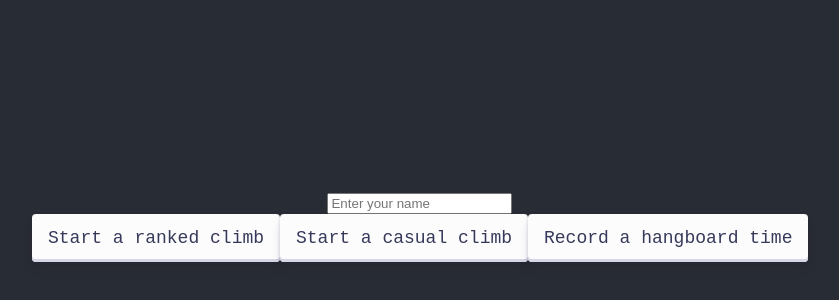
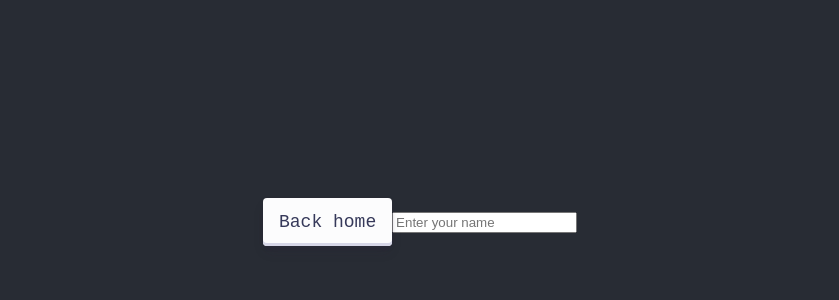
Before and after one commit to timhow38/antELOpe, a React (Create React App) app in the folder antelope/: page / in a window 1280 px wide. Shown: the part 178-478 px from the top of the page, without its empty margins (220-1059 px from the left). Built offline with nearby package versions, Linux system fonts and the light colour scheme.

Commit message:
More infrastructure

```diff
--- a/antelope/src/App.js
+++ b/antelope/src/App.js
@@ -4,18 +4,17 @@ import BodyRouter from './components/BodyRouter';
 import { initializeApp } from "firebase/app";
 import { getFirestore } from 'firebase/firestore';
 import config from './config';
-import React, { useState } from 'react'
-import { doc, setDoc, getDoc } from "firebase/firestore";
+import React, { useState, useContext } from 'react'
 import User from './data/User';
+import AppContext from './components/AppContext';
 
 const firebaseApp = initializeApp(config);
 const db = getFirestore(firebaseApp);
 
+
 function App() {
     let userName = useState('');
-    let [user, setUser] = useState(null);
-    const route = useState(null);
-
+    let context = useContext(AppContext);
     function handleUserNameChange(event) {
         userName = event.target.value;
         if (userName)
@@ -23,8 +22,8 @@ function App() {
     }
 
     async function retrieveUserData(userName) {
-        let u = await User.fromFireStore(db, userName)
-        setUser(u);
+        let u = await User.fromFirestore(db, userName);
+        context.user = u;
         if (!u)
             alert("Couldn't find that user");
     }
@@ -32,7 +31,7 @@ function App() {
     return (
         <div className="App">
             <Header onNameEntered={handleUserNameChange} />
-            <BodyRouter currentRoute={route} user={user} />
+            <BodyRouter/>
         </div>
     );
 }
--- /dev/null
+++ b/antelope/src/components/AppContext.js
@@ -0,0 +1,10 @@
+import React from 'react';
+
+const AppContext = React.createContext(
+    {
+        user: null,
+        route: null
+    }
+);
+
+export default AppContext;
--- a/antelope/src/components/BodyRouter.js
+++ b/antelope/src/components/BodyRouter.js
@@ -1,24 +1,37 @@
 import Button from './Button';
+import RoutingButton from './RoutingButton';
 import HangboardTime from './../data/HangboardTime';
+import ClimbAttempt from './ClimbAttempt';
+import AppContext from './AppContext';
+import { useContext } from 'react';
 
 function BodyRouter(props) {
+    let context = useContext(AppContext);
+    console.log('Router has context');
+    console.log(context);
     return <>
         <div id='pageBody'>
-            {RenderSwitch(props.route, props.user)}
+            {(() => {
+                switch (context.route) {
+                    case 'rankedClimb':
+                        return <ClimbAttempt ranked={true} />
+                    case 'casualClimb':
+                        return <ClimbAttempt ranked={false} />
+                    default:
+                        return context.user && <>
+                            <RoutingButton text="Start a ranked climb" routeTarget={'rankedClimb'} />
+                            <RoutingButton text="Start a casual climb" routeTarget={'casualClimb'} />
+                            <Button text="Record a hangboard time" onClick={() => { props.user.events.push(new HangboardTime(60)); props.user.persist(); }} />
+                        </>
+                }
+            })()}
         </div>
     </>
 }
 
 function RenderSwitch(route, user) {
-    let disabled = !user;
-    switch (route) {
-        default:
-            return <>
-                <Button text="Start a ranked climb" disabled={disabled}/>
-                <Button text="Start a casual climb" disabled={disabled}/>
-                <Button text="Record a hangboard time" disabled={disabled} onClick={() => { user.events.push({ type: 'HangboardTime', startTime: Date(), durationSeconds: 60 }); user.persist(); }}/>
-            </>
-    }
+
+
 }
 
 export default BodyRouter;
--- /dev/null
+++ b/antelope/src/components/ClimbAttempt.js
@@ -0,0 +1,5 @@
+function ClimbAttempt(props) {
+    return <div>Hi!</div>;
+}
+
+export default ClimbAttempt;
--- a/antelope/src/components/Header.js
+++ b/antelope/src/components/Header.js
@@ -1,6 +1,9 @@
+import RoutingButton from './RoutingButton';
+
 function Header(props) {
     return <>
         <div id='header'>
+            <RoutingButton text='Back home' routeTarget='menu' {...props} />
             <input type='text' placeholder='Enter your name' onBlur={props.onNameEntered} />
         </div>
     </>
--- /dev/null
+++ b/antelope/src/components/RoutingButton.js
@@ -0,0 +1,10 @@
+import Button from './Button';
+import AppContext from './AppContext';
+import { useContext } from 'react';
+
+function RoutingButton(props) {
+    let context = useContext(AppContext);
+    return <Button text={props.text} onClick={() => context.route == props.routeTarget} />
+}
+
+export default RoutingButton;
--- a/antelope/src/data/Climb.js
+++ b/antelope/src/data/Climb.js
@@ -3,9 +3,9 @@ import EloEntity from './EloEntity';
 class Climb extends EloEntity {
     static collectionId = 'climbs';
 
-    constructor(id, rope, colour, grade, events, baseRating = null) {
+    constructor(db, id, rope, colour, grade, events, baseRating = null) {
         baseRating ??= grade * 100;
-        super(id, baseRating, events);
+        super(db, id, baseRating, events);
         this.rope = rope;
         this.colour = colour;
     }
--- a/antelope/src/data/EloEntity.js
+++ b/antelope/src/data/EloEntity.js
@@ -1,8 +1,8 @@
 import { IdMappedObject } from './ObjectDatastoreMapping';
 
 class EloEntity extends IdMappedObject {
-    constructor(id, baseRating, events) {
-        super(id);
+    constructor(db, id, baseRating, events) {
+        super(db, id);
         this.baseRating = baseRating ?? 1000;
         this.events = events ?? [];
     }
--- a/antelope/src/data/ObjectDatastoreMapping.js
+++ b/antelope/src/data/ObjectDatastoreMapping.js
@@ -1,7 +1,7 @@
 import { doc, setDoc, getDoc } from "firebase/firestore";
 
 class IdMappedObject {
-	constructor({ db, id }) {
+	constructor(db, id) {
 		this.db = db;
 		this.id = id;
 	}
@@ -17,7 +17,7 @@ class IdMappedObject {
 		let pseudoObj = {};
 		for (const prop in this) {
 			if (!(prop == 'id' || prop == 'collectionId' || prop == 'db')) {
-				pseudoObj[prop] = this[prop];
+				pseudoObj[prop] = DeepMapToPojo(this[prop]);
 			}
 		}
 		return pseudoObj;
@@ -27,21 +27,42 @@ class IdMappedObject {
 		return doc(db, this.collectionId, id);
 	}
 
-	static async fromFireStore(db, id) {
+	static async fromFirestore(db, id) {
 		let docRef = this.getDocRef(db, id);
 		let docSnap = await getDoc(docRef);
 		if (!docSnap.exists())
 			return null;
-		let obj = new this({ db, id });
+		let obj = new this(db, id);
 		obj.fillFromDoc(docSnap);
 		return obj;
 	}
 
 	persist() {
-		console.log(this.toDoc());
 		let docRef = this.constructor.getDocRef(this.db, this.id);
 		setDoc(docRef, this.toDoc(), { merge: true });
 	}
 }
 
+function DeepMapToPojo(obj) {
+	if (typeof obj === 'object') {
+		if (Array.isArray(obj)) {
+			let arr = [];
+			for (let element in obj) {
+				arr.push(DeepMapToPojo(obj[element]));
+			}
+			return arr;
+		} else {
+			let pojo = {};
+			for (let prop in obj) {
+				pojo[prop] = DeepMapToPojo(obj[prop]);
+			}
+			return pojo;
+		}
+	} else {
+		if (typeof obj === 'undefined')
+			return '';
+		return obj;
+    }
+}
+
 export { IdMappedObject };
--- a/antelope/src/data/User.js
+++ b/antelope/src/data/User.js
@@ -3,8 +3,8 @@ import EloEntity from './EloEntity';
 class User extends EloEntity{
     static collectionId = 'users';
 
-    constructor(id, name, events, baseRating = 1000) {
-        super(id, baseRating, events);
+    constructor(db, id, name, events, baseRating) {
+        super(db, id, baseRating, events);
         this.name = name;
     }
 }
```
